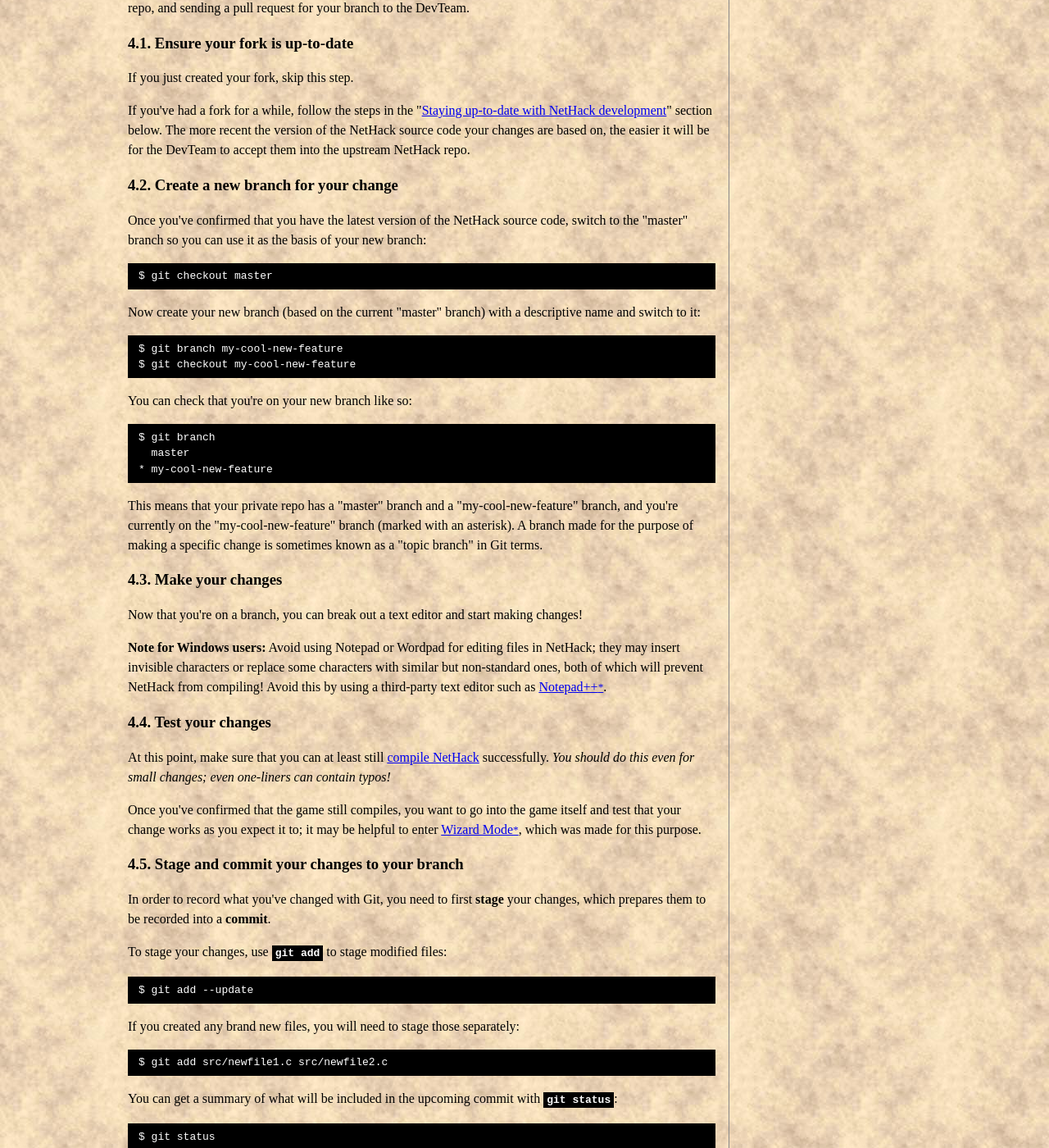
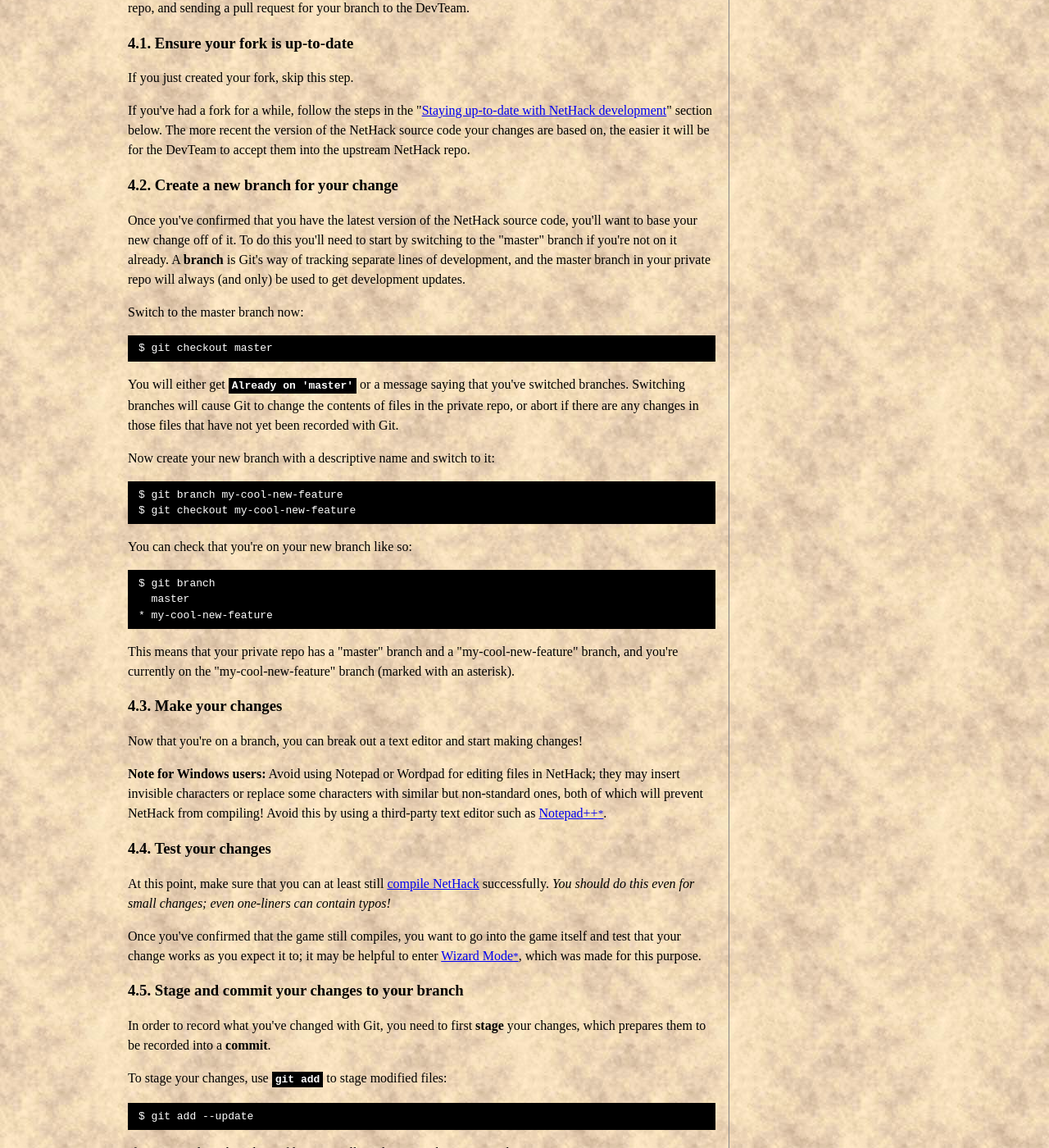
Before and after one commit to tung/nethack-www, a Jekyll site: the page built from using-git-with-nethack.md, in a window 1280 px wide and 1400 px high, scrolled down 3853 px. Shown: the whole window at 82% size. Built offline with Jekyll 4.4.1, drawn with Linux system fonts in a browser that asks for light colours; some of the changed text lies outside the part shown.

Commit message:
Change how branches are introduced in Using Git with NetHack
Some sections got moved around while this was being written, and the
introduction to branches ended up occuring later than where they first
appear in the guide; this commit fixes that.

````diff
--- a/using-git-with-nethack.md
+++ b/using-git-with-nethack.md
@@ -124,13 +124,17 @@
 
 ### 4.2. Create a new branch for your change
 
-Once you've confirmed that you have the latest version of the NetHack source code, switch to the "master" branch so you can use it as the basis of your new branch:
+Once you've confirmed that you have the latest version of the NetHack source code, you'll want to base your new change off of it.  To do this you'll need to start by switching to the "master" branch if you're not on it already.  A **branch** is Git's way of tracking separate lines of development, and the master branch in your private repo will always (and only) be used to get development updates.
+
+Switch to the master branch now:
 
 ```
 $ git checkout master
 ```
 
-Now create your new branch (based on the current "master" branch) with a descriptive name and switch to it:
+You will either get `Already on 'master'` or a message saying that you've switched branches.  Switching branches will cause Git to change the contents of files in the private repo, or abort if there are any changes in those files that have not yet been recorded with Git.
+
+Now create your new branch with a descriptive name and switch to it:
 
 ```
 $ git branch my-cool-new-feature
@@ -145,7 +149,7 @@
 * my-cool-new-feature
 ```
 
-This means that your private repo has a "master" branch and a "my-cool-new-feature" branch, and you're currently on the "my-cool-new-feature" branch (marked with an asterisk).  A branch made for the purpose of making a specific change is sometimes known as a "topic branch" in Git terms.
+This means that your private repo has a "master" branch and a "my-cool-new-feature" branch, and you're currently on the "my-cool-new-feature" branch (marked with an asterisk).
 
 ### 4.3. Make your changes
 
@@ -299,15 +303,13 @@
 $ git fetch upstream
 ```
 
-Once the changes have been downloaded, you want to make sure you're in the "master" branch before applying the changes; a branch being Git's way of representing separate lines of on-going development in a repo.  Your private repo's "master" branch will always (and only) be used to get development updates.
-
-Switch to the "master" branch now:
+Once the changes are downloaded, make sure you're in the "master" branch by switching to it:
 
 ```
 $ git checkout master
 ```
 
-You will either get `Already on 'master'` or a message saying that you've switched branches.  Git will prevent you from switching branches like this if you have changes that you have not yet recorded with it; avoid updating if you have not yet committed your changes.
+This may change the contents of files in your private repo; Git will prevent you from switching branches like this if you have changes that you have not yet recorded with it, so avoid updating if you have changes that have not yet been committed.
 
 Now that you're on the "master" branch, you can apply your fetched changes to it:
 
````
